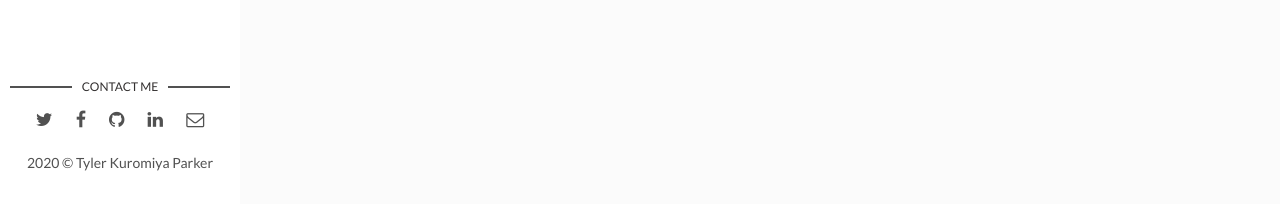
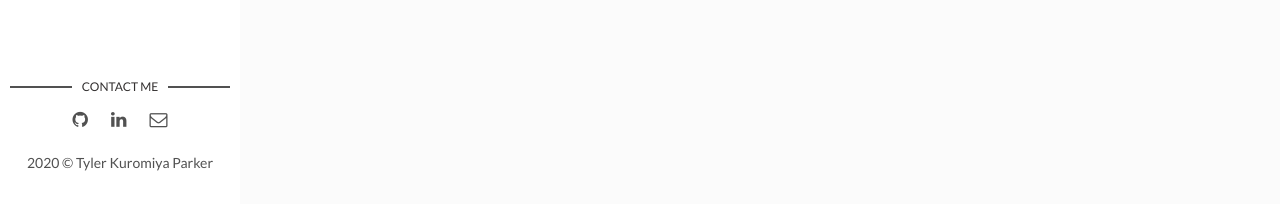
Before and after one commit to tylerkkp/tylerkkp.github.io, a Jekyll site: the page built from index.html, in a window 1280 px wide. Shown: the part 693-897 px from the top of the page. Built offline with Jekyll 4.4.1, drawn with Linux system fonts in a browser that asks for light colours; the list of posts is cut into pages by our own code.

Commit message:
removed empty twitter and facebook links

```diff
--- a/_layouts/main.html
+++ b/_layouts/main.html
@@ -16,16 +16,6 @@
     <section class="contact">
       <h3 class="contact-title">Contact me</h3>
       <ul>
-        {% if site.social-twitter %}
-          <li><a href="https://twitter.com/{{ site.social-twitter }}" target="_blank"><i class="fa fa-twitter" aria-hidden="true"></i></a></li>
-        {% else %}
-          <li><a href="https://twitter.com/artemsheludko_" target="_blank"><i class="fa fa-twitter" aria-hidden="true"></i></a></li>
-        {% endif %}
-        {% if site.social-facebook %}
-          <li><a href="https://facebook.com/{{ site.social-facebook }}" target="_blank"><i class="fa fa-facebook" aria-hidden="true"></i></a></li>
-        {% else %}
-          <li><a href="https://facebook.com/" target="_blank"><i class="fa fa-facebook" aria-hidden="true"></i></a></li>
-        {% endif %}
         {% if site.social-github %}
           <li class="github"><a href="https://github.com/{{site.social-github}}" target="_blank"><i class="fa fa-github"></i></a></li>
         {% else %}
```
